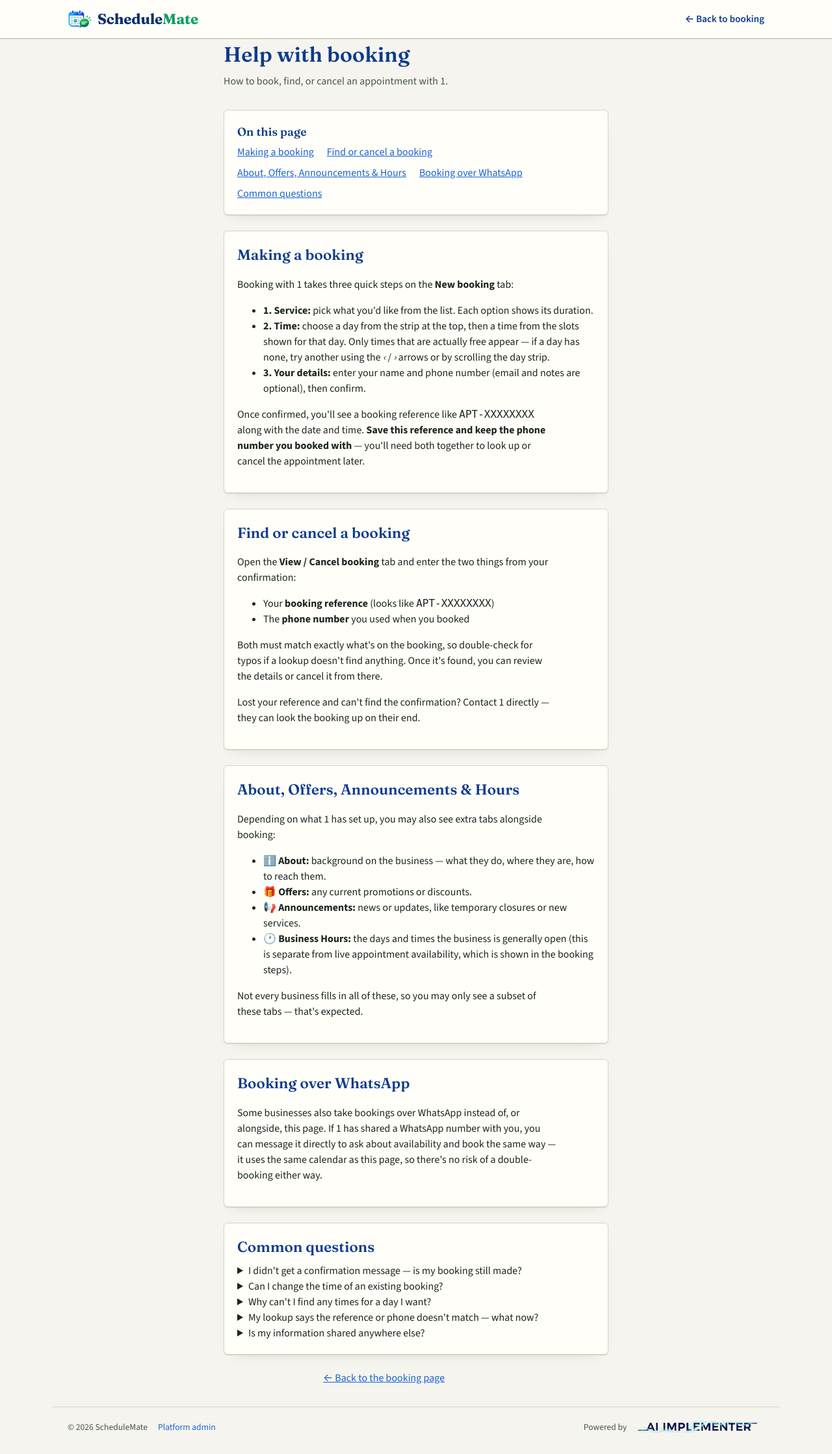
After one commit to aiimplementer/whatsapp_booking_engine, a FastAPI app: page /book/1/help in a window 1280 px wide. The commit adds this page. Shown: the whole page at 65% size. Run offline with FastAPI, Linux system fonts and the light colour scheme; parts of the project's set-up code (start-up, migrations or seed data) failed here and were passed over.

Commit message:
Added Booking Page Help

```diff
--- a/app/static/css/app.css
+++ b/app/static/css/app.css
@@ -674,10 +674,20 @@ table.sheet tr:last-child td { border-bottom: none; }
 .booking-header { margin-bottom: 1rem; }
 .booking-header .biz-name { font-size: 1.5rem; margin-bottom: 0.15rem; }
 .booking-header .muted { font-size: 0.9rem; }
+.booking-header .help-link {
+  display: inline-block;
+  margin-top: 0.4rem;
+  font-size: 0.85rem;
+  color: var(--ink-soft);
+  text-decoration: underline;
+  text-underline-offset: 2px;
+}
+.booking-header .help-link:hover { color: var(--blue); }
 
 @media (max-width: 480px) {
   .booking-header .biz-name { font-size: 1.25rem; }
   .booking-header .muted { font-size: 0.85rem; }
+  .booking-header .help-link { font-size: 0.8rem; }
 }
 
 .mode-switch {
--- a/app/templates/public/book.html
+++ b/app/templates/public/book.html
@@ -12,6 +12,7 @@
     <div class="booking-header">
       <h1 class="biz-name" id="biz-name">{{ business_label }}</h1>
       <p class="muted" id="biz-sub">Welcome to ScheduleMate to manage appointments!</p>
+      <a class="help-link" href="/book/{{ tenant_slug }}/help">Need help booking?</a>
     </div>
 
     <div id="business-info" class="business-info hidden"></div>
--- /dev/null
+++ b/app/templates/public/help.html
@@ -0,0 +1,97 @@
+{% extends "base.html" %}
+{% block title %}Help — booking with {{ business_label }} — ScheduleMate{% endblock %}
+{% block meta_description %}How to book, look up, or cancel an appointment with {{ business_label }} on their ScheduleMate booking page.{% endblock %}
+{% block robots %}noindex, follow{% endblock %}
+{% block nav %}
+<nav>
+  <a class="nav-secondary" href="/book/{{ tenant_slug }}">&larr; Back to booking</a>
+</nav>
+{% endblock %}
+{% block content %}
+<div class="container narrow">
+  <div class="page-head">
+    <div>
+      <h1>Help with booking</h1>
+      <p class="lede">How to book, find, or cancel an appointment with {{ business_label }}.</p>
+    </div>
+  </div>
+
+  <div class="panel">
+    <h3>On this page</h3>
+    <div class="row" style="display:flex; flex-wrap: wrap; gap: 0.5rem 1.25rem;">
+      <a href="#help-book">Making a booking</a>
+      <a href="#help-lookup">Find or cancel a booking</a>
+      <a href="#help-tabs">About, Offers, Announcements &amp; Hours</a>
+      <a href="#help-whatsapp">Booking over WhatsApp</a>
+      <a href="#help-faq">Common questions</a>
+    </div>
+  </div>
+
+  <div class="panel" id="help-book">
+    <h2>Making a booking</h2>
+    <p>Booking with {{ business_label }} takes three quick steps on the <strong>New booking</strong> tab:</p>
+    <ul>
+      <li><strong>1. Service:</strong> pick what you'd like from the list. Each option shows its duration.</li>
+      <li><strong>2. Time:</strong> choose a day from the strip at the top, then a time from the slots shown for that day. Only times that are actually free appear — if a day has none, try another using the <em>&lsaquo;</em> / <em>&rsaquo;</em> arrows or by scrolling the day strip.</li>
+      <li><strong>3. Your details:</strong> enter your name and phone number (email and notes are optional), then confirm.</li>
+    </ul>
+    <p>Once confirmed, you'll see a booking reference like <code>APT-XXXXXXXX</code> along with the date and time. <strong>Save this reference and keep the phone number you booked with</strong> — you'll need both together to look up or cancel the appointment later.</p>
+  </div>
+
+  <div class="panel" id="help-lookup">
+    <h2>Find or cancel a booking</h2>
+    <p>Open the <strong>View / Cancel booking</strong> tab and enter the two things from your confirmation:</p>
+    <ul>
+      <li>Your <strong>booking reference</strong> (looks like <code>APT-XXXXXXXX</code>)</li>
+      <li>The <strong>phone number</strong> you used when you booked</li>
+    </ul>
+    <p>Both must match exactly what's on the booking, so double-check for typos if a lookup doesn't find anything. Once it's found, you can review the details or cancel it from there.</p>
+    <p class="field-hint">Lost your reference and can't find the confirmation? Contact {{ business_label }} directly — they can look the booking up on their end.</p>
+  </div>
+
+  <div class="panel" id="help-tabs">
+    <h2>About, Offers, Announcements &amp; Hours</h2>
+    <p>Depending on what {{ business_label }} has set up, you may also see extra tabs alongside booking:</p>
+    <ul>
+      <li><strong>ℹ️ About:</strong> background on the business — what they do, where they are, how to reach them.</li>
+      <li><strong>🎁 Offers:</strong> any current promotions or discounts.</li>
+      <li><strong>📢 Announcements:</strong> news or updates, like temporary closures or new services.</li>
+      <li><strong>🕐 Business Hours:</strong> the days and times the business is generally open (this is separate from live appointment availability, which is shown in the booking steps).</li>
+    </ul>
+    <p class="field-hint">Not every business fills in all of these, so you may only see a subset of these tabs — that's expected.</p>
+  </div>
+
+  <div class="panel" id="help-whatsapp">
+    <h2>Booking over WhatsApp</h2>
+    <p>Some businesses also take bookings over WhatsApp instead of, or alongside, this page. If {{ business_label }} has shared a WhatsApp number with you, you can message it directly to ask about availability and book the same way — it uses the same calendar as this page, so there's no risk of a double-booking either way.</p>
+  </div>
+
+  <div class="panel" id="help-faq">
+    <h2>Common questions</h2>
+    <details>
+      <summary>I didn't get a confirmation message — is my booking still made?</summary>
+      <p>If you reached the "You're booked" screen with a reference number, your booking was created. This page doesn't send SMS/email confirmations itself — save the reference shown on screen, or use <strong>View / Cancel booking</strong> any time to confirm it's still there.</p>
+    </details>
+    <details>
+      <summary>Can I change the time of an existing booking?</summary>
+      <p>This page supports cancelling a booking, but not editing its time directly. To change a time, cancel the existing booking under <strong>View / Cancel booking</strong> and make a new one for the time you want, or contact {{ business_label }} directly.</p>
+    </details>
+    <details>
+      <summary>Why can't I find any times for a day I want?</summary>
+      <p>A day with no slots showing is fully booked, outside the business's working hours, or blocked off (holiday or a one-off closure). Try another day, or check the <strong>Business Hours</strong> tab if it's available.</p>
+    </details>
+    <details>
+      <summary>My lookup says the reference or phone doesn't match — what now?</summary>
+      <p>Check both fields carefully — the reference is case-sensitive and the phone number must be entered the same way it was given at booking (including the country code, e.g. <code>+91...</code>). If it still doesn't match, contact {{ business_label }} directly with your name and approximate booking time.</p>
+    </details>
+    <details>
+      <summary>Is my information shared anywhere else?</summary>
+      <p>Your name, phone, and any notes are shared only with {{ business_label }} so they can manage the appointment.</p>
+    </details>
+  </div>
+
+  <p class="muted" style="text-align:center; margin-top: 0.5rem;">
+    <a href="/book/{{ tenant_slug }}">&larr; Back to the booking page</a>
+  </p>
+</div>
+{% endblock %}
--- a/app/web.py
+++ b/app/web.py
@@ -103,6 +103,15 @@ async def public_booking(request: Request, tenant_slug: str):
     )
 
 
+@router.get("/book/{tenant_slug}/help")
+async def public_booking_help(request: Request, tenant_slug: str):
+    return templates.TemplateResponse(
+        request,
+        "public/help.html",
+        {"tenant_slug": tenant_slug, "business_label": _humanize_slug(tenant_slug)},
+    )
+
+
 @router.get("/robots.txt")
 async def robots_txt():
     lines = [
```
